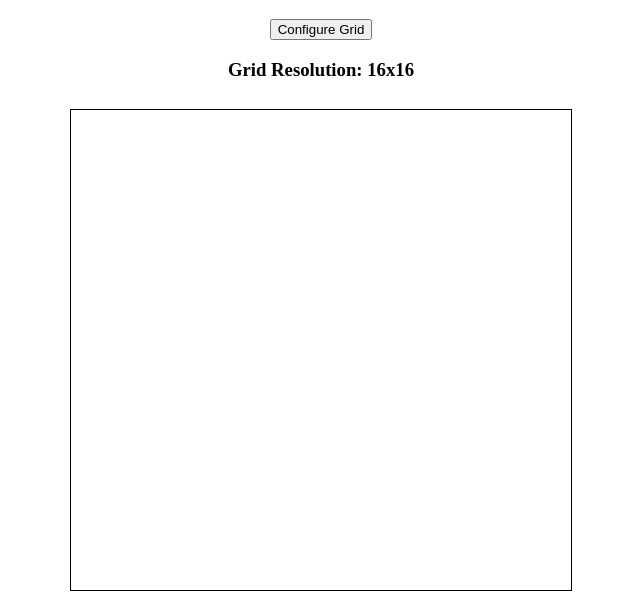
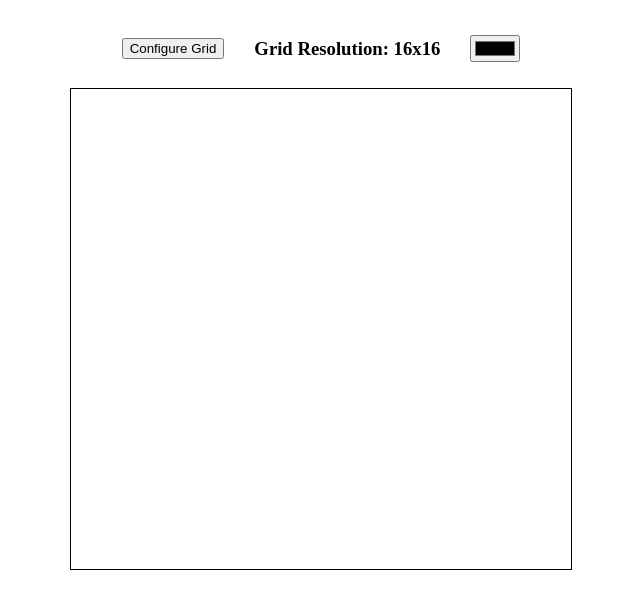
Before and after one commit to SanteIsHere/odin-etch-sketch-asante, a plain HTML site: page index.html in a window 1280 px wide. Shown: the part 69-678 px from the top of the page, without its empty margins (319-959 px from the left). Drawn offline with Linux system fonts and the light colour scheme.

Commit message:
Implemented color changing function for color input

```diff
--- a/index.html
+++ b/index.html
@@ -7,8 +7,11 @@
     <body>
         <div id="main">
             <h1 id="head">Etch-a-Sketch!</h1>
-            <button id="configure" onclick="reconfigGrid()">Configure Grid</button>
-            <h3>Grid Resolution: <span id="res"></span></h3>
+            <div id="options">
+                <button id="configure" onclick="reconfigGrid()">Configure Grid</button>
+                <h3>Grid Resolution: <span id="res"></span></h3>
+                <input id="color" type="color" onchange="changeGridColor()" value="#000000">
+            </div>
         </div>
     </body>
     <script src="script.js">
--- a/script.js
+++ b/script.js
@@ -1,20 +1,31 @@
 function reconfigGrid() {
     // Get new grid dimensions from user prompt (convert/cast to an integer from string)
-    const res = Number(prompt("Dimensions? (100 or less px plz)"))
+    let res = Number(prompt("Dimensions? (100 or less px plz)"))
     mainDiv.removeChild(grid)
     // If user input provided and less than or equal
     //  to 100, createGrid with provided argument else
     //  createGrid with default resolution (16x16)
     if (res && res <= 100) {
-        createGrid(res);
+        createGrid(res, defaultColor);
         resDisp.textContent = `${res}x${res}`;
     } else {
-        createGrid(defaultRes);
+        createGrid(defaultRes, defaultColor);
         resDisp.textContent = `${defaultRes}x${defaultRes}`
     }
 }
 
-function createGrid(res) {
+function changeGridColor() {
+    color = document.getElementById("color").value;
+    console.log(color, typeof color);
+    mainDiv.removeChild(grid);
+    console.log(styleSheet.cssRules);
+    // Remove the cell class rule before replacing in function
+    styleSheet.deleteRule(1);
+    styleSheet.deleteRule(1);
+    createGrid(defaultRes, color);
+}
+
+function createGrid(res, color) {
     // Create the grid div
     const grid = document.createElement("div")
 
@@ -30,19 +41,23 @@ function createGrid(res) {
         for (let x = 0; x < res; x++) {
             let box = document.createElement("div")
             box.classList.add("cell")
-            row.appendChild(box)
+            row.appendChild(box);
         }
-        grid.appendChild(row)
+        grid.appendChild(row);
     }
-    // Get the style sheet
-    let styleSheet = document.styleSheets[0]
-    styleSheet.insertRule(".cell {width: 100%; height: 100%; opacity: 0;\
-    transition: opacity 2s ease 0.4s, transform 0.8s ease;\
-    background-color: blue;}", 1)
+    styleSheet.insertRule(`.cell {width: 100%; height: 100%; opacity: 0;\
+    transition: opacity 2s ease 0.4s, transform 0.8s ease; \
+    background-color: ${color}}`, 1)
+
     styleSheet.insertRule(".cell:hover {opacity: 1; transition: opacity\
     0.2s ease; transform: scale(1.04);", 2)
+
+    // Checking the style rules were applied
+    console.log(styleSheet.cssRules)
 }
 
+// Get the style sheet
+const styleSheet = document.styleSheets[0]
 
 // Get the main div
 const mainDiv = document.getElementById("main")
@@ -50,11 +65,14 @@ const mainDiv = document.getElementById("main")
 // Default: Create 16x16 grid
 const defaultRes = 16
 
+// Default color: black
+const defaultColor = "black"
+
+// User picked color
+let color
+
 const resDisp = document.getElementById("res")
 
 resDisp.textContent = `${defaultRes}x${defaultRes}`
 
-createGrid(defaultRes)
-
-// Checking the style rules were applied
-// console.log(styleSheet.cssRules)
+createGrid(defaultRes, defaultColor)
--- a/styles.css
+++ b/styles.css
@@ -7,6 +7,12 @@
     flex-direction: column;
     justify-content: center;
     align-items: center;
+}
+
+#options {
+    display: flex;
+    align-items: center;
+    gap: 30px;
 }
 
 #grid {
```
